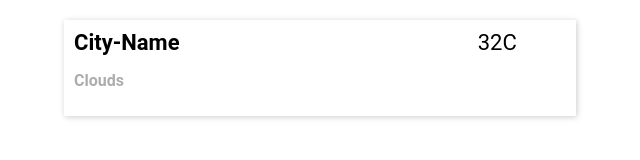
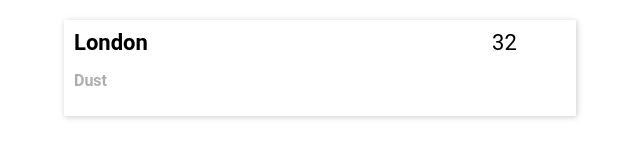
Before and after one commit to utkarshbajpai1/angular-2-weather-app, an Angular app: page / in a window 1280 px wide. Shown: the top 160 px of the page, without its empty margins (320-960 px from the left). Built offline with nearby package versions, Linux system fonts and the light colour scheme.

Commit message:
added custom classes
added custom classes

```diff
--- a/src/app/weather-item/weather-item.component.html
+++ b/src/app/weather-item/weather-item.component.html
@@ -1,9 +1,9 @@
 <article class = "weather-element">
 	<div class="col-1">
-		<h3>City-Name</h3>
-		<p class="info">Clouds</p>
+		<h3>{{weatherItem.cityName}}</h3>
+		<p class="info">{{weatherItem.description}}</p>
 	</div>
 	<div class="col-2">
-		<span class="temperature">32C</span>
+		<span class="temperature">{{weatherItem.temperature}}</span>
 	</div>
 </article>
--- a/src/app/weather-item/weather-item.component.ts
+++ b/src/app/weather-item/weather-item.component.ts
@@ -1,4 +1,5 @@
 import { Component, OnInit } from '@angular/core';
+import { WeatherItem } from './weather-item.ts';
 
 @Component({
   selector: 'app-weather-item',
@@ -6,8 +7,11 @@ import { Component, OnInit } from '@angular/core';
   styleUrls: ['./weather-item.component.css']
 })
 export class WeatherItemComponent implements OnInit {
+	weatherItem: WeatherItem;
 
-  constructor() { }
+  constructor() {
+  	this.weatherItem = new WeatherItem('London', 'Dust', 32);
+  }
 
   ngOnInit() {
   }
--- /dev/null
+++ b/src/app/weather-item/weather-item.ts
@@ -0,0 +1,3 @@
+export class WeatherItem{
+	constructor(public cityName: string, public description: string, public temperature: number){}
+}
```
